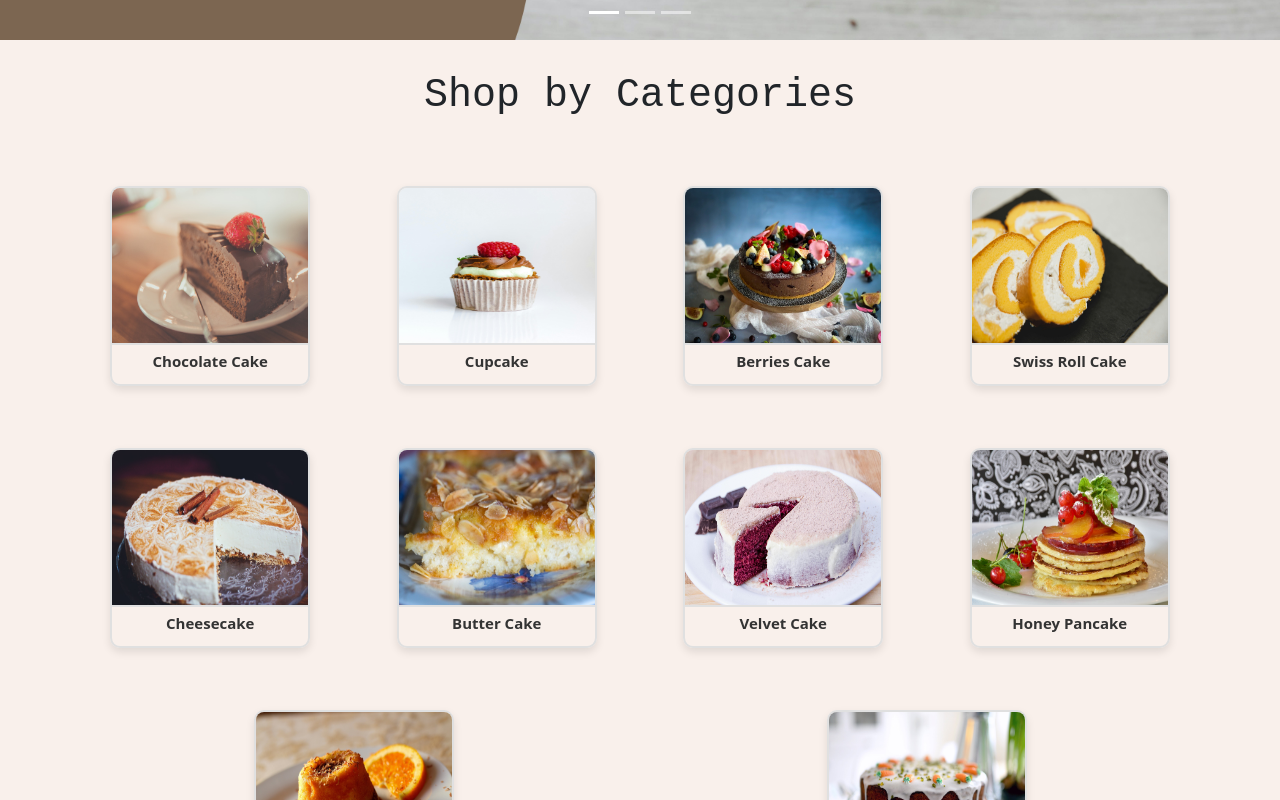
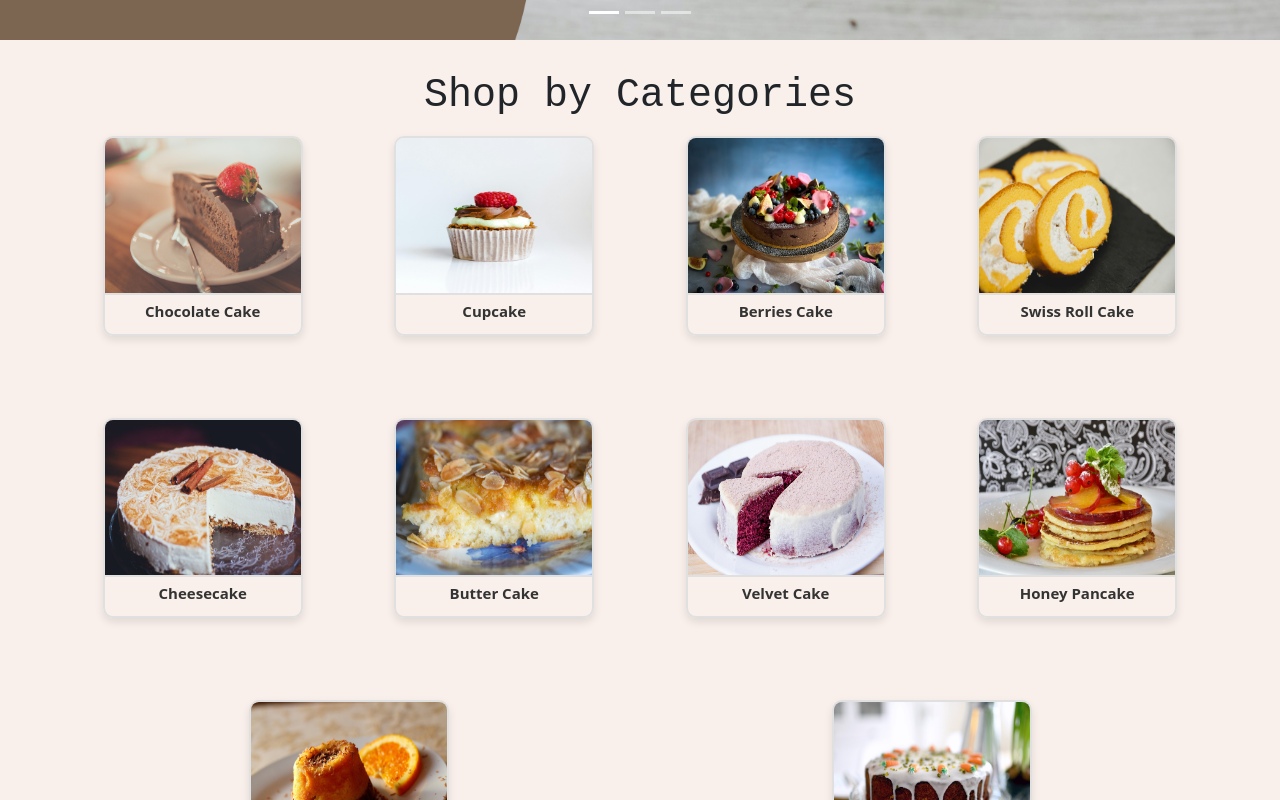
Before and after one commit to prerna-gurung/my-bakery, a React (Vite) app in the folder client/: page / in a window 1280 px wide. Shown: the part 760-1560 px from the top of the page. Built offline with nearby package versions, Linux system fonts and the light colour scheme.

Commit message:
Update home.css

```diff
--- a/client/src/styles/home.css
+++ b/client/src/styles/home.css
@@ -18,8 +18,8 @@
     display: flex;
     justify-content: space-around;
     flex-wrap: wrap;
-    gap: 30px;
-    padding:50px;
+    gap: 50px;
+    padding:0 50px;
 }
 .cake-item {
     width: 200px;
```
